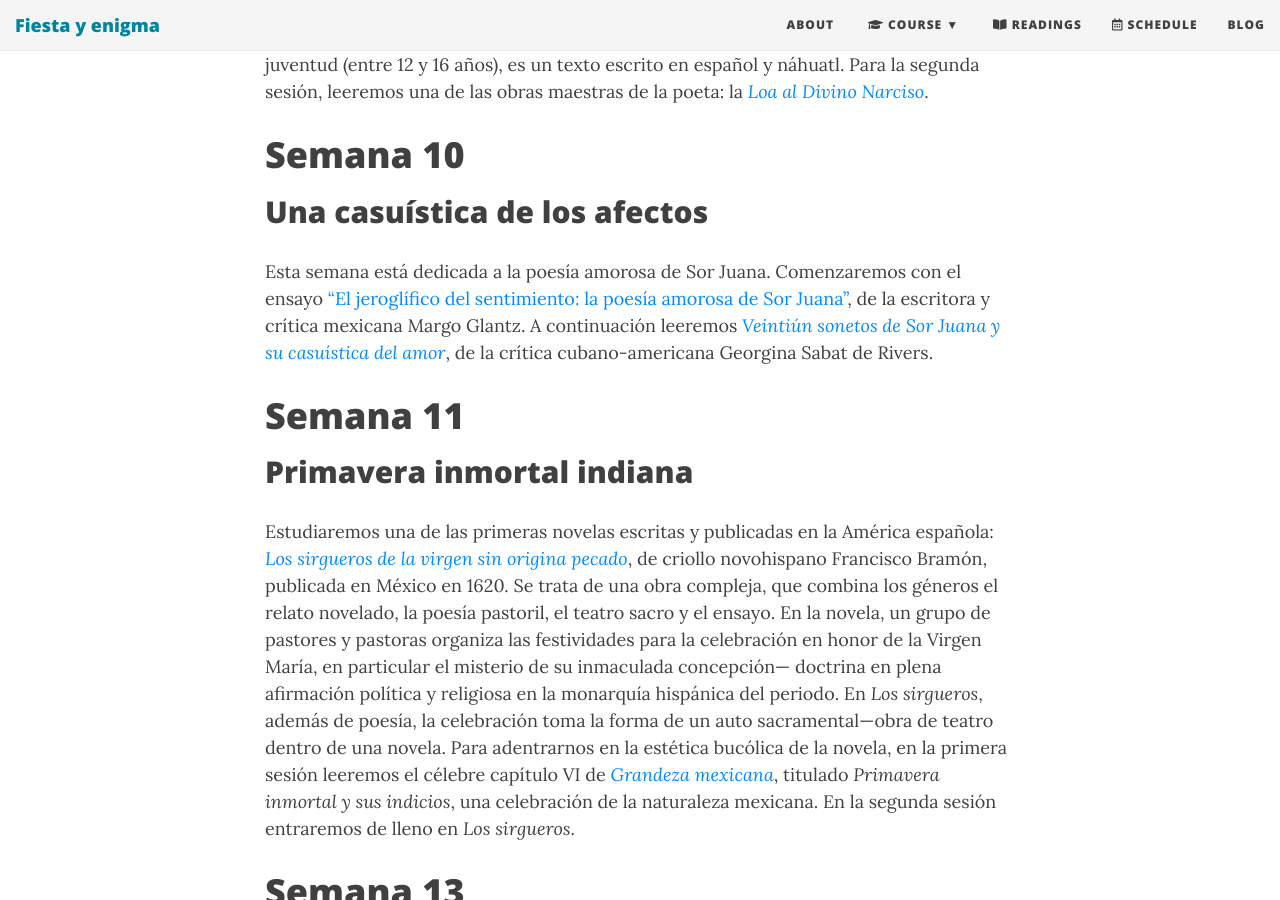
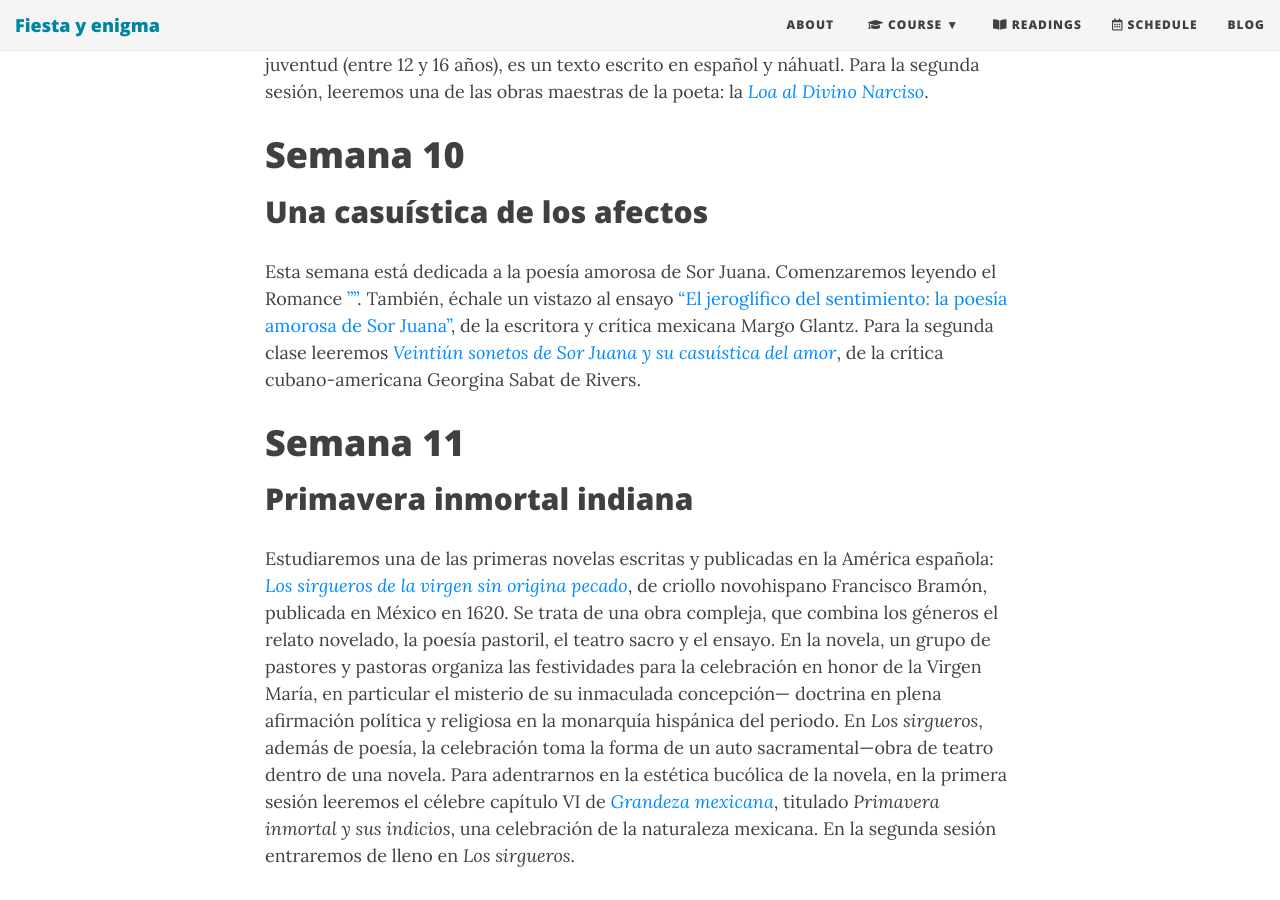
Before and after one commit to Hipomenes/novohispana, a Jekyll site: the page built from syllabus.md, in a window 1280 px wide and 900 px high, scrolled down 5311 px. Built offline with Jekyll 4.4.1, drawn with Linux system fonts in a browser that asks for light colours; nearby versions of some CDN libraries.

Commit message:
Update syllabus.md

```diff
--- a/syllabus.md
+++ b/syllabus.md
@@ -95,7 +95,7 @@
 
 ## Una casuística de los afectos
 
-Esta semana está dedicada a la poesía amorosa de Sor Juana. Comenzaremos con el ensayo ["El jeroglífico del sentimiento: la poesía amorosa de Sor Juana"](), de la escritora y crítica mexicana Margo Glantz. A continuación leeremos [*Veintiún sonetos de Sor Juana y su casuística del amor*](http://www.cervantesvirtual.com/obra-visor/veintin-sonetos-de-sor-juana-y-su-casustica-del-amor-0/html/30ed4dee-44ae-438c-8caa-9327ca1791ee_8.html#I_0_), de la crítica cubano-americana Georgina Sabat de Rivers.
+Esta semana está dedicada a la poesía amorosa de Sor Juana. Comenzaremos leyendo el Romance [""](https://www.poeticous.com/sor-juana-ines-de-la-cruz/que-resuelve-con-ingenuidad-sobre-el-problema-entre-las-instancias-de-la-obligacion-y-el-afecto?filter=most-views&locale=it). También, échale un vistazo al ensayo ["El jeroglífico del sentimiento: la poesía amorosa de Sor Juana"](https://core.ac.uk/download/pdf/16360794.pdf), de la escritora y crítica mexicana Margo Glantz. Para la segunda clase leeremos [*Veintiún sonetos de Sor Juana y su casuística del amor*](http://www.cervantesvirtual.com/obra-visor/veintin-sonetos-de-sor-juana-y-su-casustica-del-amor-0/html/30ed4dee-44ae-438c-8caa-9327ca1791ee_8.html#I_0_), de la crítica cubano-americana Georgina Sabat de Rivers.
 
 # Semana 11
 
```
